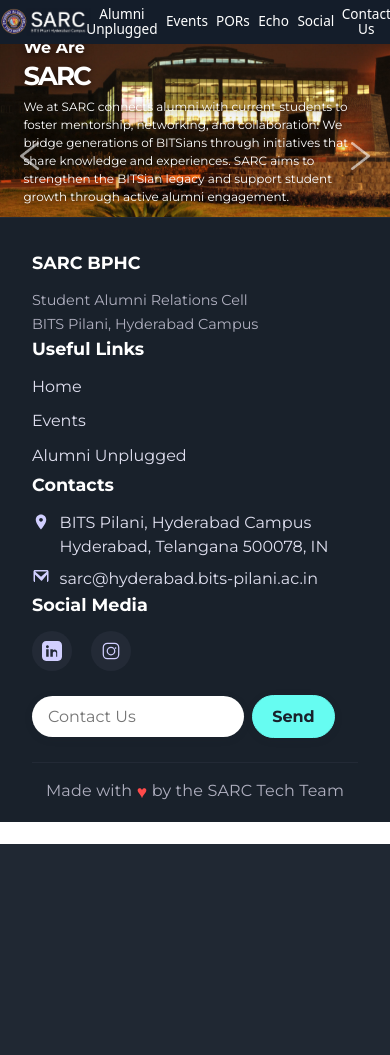
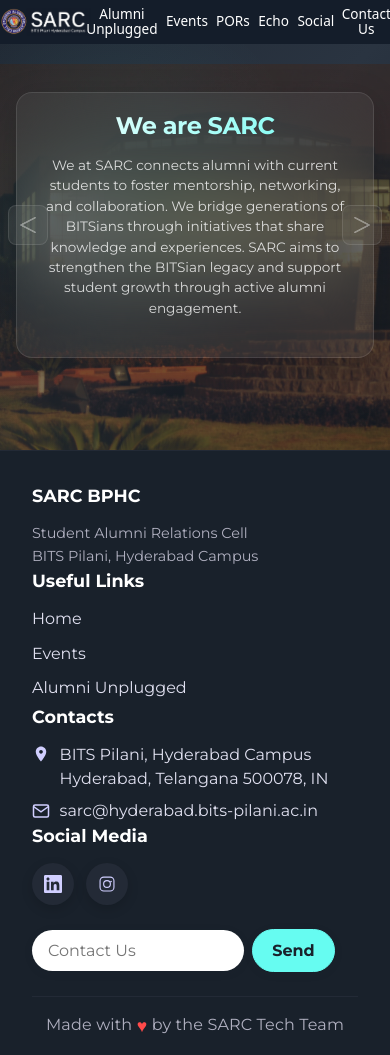
Before and after one commit to SARC-BPHC/SARC_Website, a React (Vite) app: page / in a window 390 px wide. Before the commit the page ends 844 px from the top, so only its background shows below. Built offline with nearby package versions, Linux system fonts and the light colour scheme.

Commit message:
feat: redesign carousel and add animated buttons for social media to the footer

```diff
--- a/src/components/Carousel.css
+++ b/src/components/Carousel.css
@@ -2,18 +2,18 @@
   width: 100vw;
   max-width: 100vw;
   min-width: 0;
-  height: 45vw;
-  min-height: 350px;
-  max-height: 628px;
+  height: 100vh;
+  min-height: 600px;
+  max-height: 800px;
   overflow: hidden;
   margin: 0;
   padding: 0;
   box-sizing: border-box;
   z-index: 1;
   font-family: 'Montserrat', sans-serif;
-  padding-top: 60px;
+  padding-top: 64px;
   position: relative;
-  background: #232A36;
+  background: linear-gradient(135deg, #202833 0%, #2a3441 50%, #1a222e 100%);
 }
 
 .carousel-image {
@@ -21,6 +21,8 @@
   height: 100%;
   object-fit: cover;
   display: block;
+  opacity: 0.4;
+  transition: opacity 0.6s ease;
 }
 
 .carousel-overlay {
@@ -31,287 +33,295 @@
   height: 100%;
   display: flex;
   align-items: center;
+  justify-content: center;
   pointer-events: none;
 }
 
-.carousel-overlay-spacer {
-  width: 84px;
-  flex-shrink: 0;
-}
-
-.carousel-overlay-content {
-  display: flex;
-  flex-direction: column;
-  align-items: flex-start;
-  justify-content: center;
-  pointer-events: none;
-  min-height: 320px;
-}
-
-/* Fade-in effect for all text/button elements */
-.carousel-pretext,
-.carousel-maintext,
-.carousel-subtext,
-.carousel-button {
-  opacity: 0;
-  transform: translateY(40px);
-  transition: opacity 800ms cubic-bezier(.4,0,.2,1), transform 300ms cubic-bezier(.4,0,.2,1);
+.carousel-overlay-gradient {
+  position: absolute;
+  top: 0;
+  left: 0;
+  width: 100%;
+  height: 100%;
+  background: radial-gradient(circle at 30% 40%, rgba(102, 252, 241, 0.08) 0%, transparent 50%);
   pointer-events: none;
 }
 
-.carousel-pretext.show,
-.carousel-maintext.show,
-.carousel-subtext.show,
-.carousel-button.show {
-  opacity: 1;
-  transform: translateY(0);
+.carousel-content-wrapper {
+  position: relative;
+  z-index: 2;
+  max-width: 1200px;
+  width: 100%;
+  padding: 0 2rem;
+  display: flex;
+  align-items: center;
+  justify-content: flex-start;
+}
+
+.carousel-content-card {
+  background: rgba(255, 255, 255, 0.05);
+  border-radius: 16px;
+  padding: 2.5rem;
+  max-width: 600px;
+  backdrop-filter: blur(40px);
+  border: 1px solid rgba(255, 255, 255, 0.1);
+  box-shadow: 0 8px 32px rgba(0, 0, 0, 0.2);
   pointer-events: auto;
 }
 
-.carousel-pretext {
-  font-family: 'Montserrat', sans-serif;
-  font-size: 40px;
-  font-weight: bold;
-  margin-bottom: 0.5rem;
-  max-width: 900px;
-  text-align: left;
-  color: white;
-  text-shadow: 0 2px 8px rgba(0,0,0,0.7);
-  min-height: 48px;
+/* Fade-in animations */
+.carousel-title,
+.carousel-description,
+.carousel-cta-button {
+  opacity: 0;
+  transform: translateY(30px);
+  transition: all 0.8s cubic-bezier(0.4, 0, 0.2, 1);
 }
 
-.carousel-maintext {
-  font-family: 'Montserrat', sans-serif;
-  font-size: 90px;
-  font-weight: bold;
-  margin-bottom: 1rem;
-  max-width: 900px;
-  text-align: left;
-  color: white;
-  text-shadow: 0 2px 8px rgba(0,0,0,0.7);
-  line-height: 1.05;
-  letter-spacing: -2px;
-  min-height: 100px;
+.carousel-title.show,
+.carousel-description.show,
+.carousel-cta-button.show {
+  opacity: 1;
+  transform: translateY(0);
 }
 
-.carousel-subtext {
-  font-family: 'Montserrat', sans-serif;
-  font-size: 20px;
-  font-weight: normal;
-  margin-bottom: 1.5rem;
-  max-width: 60vw;
-  text-align: left;
-  color: white;
-  text-shadow: 0 2px 8px rgba(0,0,0,0.7);
-  min-height: 32px;
+.carousel-title.show {
+  transition-delay: 0.1s;
 }
 
-.carousel-button-row {
-  min-height: 56px;
-  margin-top: 0.5rem;
+.carousel-description.show {
+  transition-delay: 0.2s;
+}
+
+.carousel-cta-button.show {
+  transition-delay: 0.3s;
+}
+
+.carousel-title {
+  font-size: clamp(2.5rem, 6vw, 4rem);
+  font-weight: 700;
+  margin: 0 0 1rem 0 !important;
+  background: linear-gradient(135deg, #ffffff 0%, #66FCF1 100%);
+  -webkit-background-clip: text;
+  -webkit-text-fill-color: transparent;
+  background-clip: text;
+  line-height: 1.1;
+  letter-spacing: -0.02em;
+}
+
+.carousel-description {
+  font-size: 1.1rem;
+  line-height: 1.6;
+  color: rgba(255, 255, 255, 0.8);
+  margin: 0 0 2rem 0;
+  max-width: 500px;
+}
+
+.carousel-action-section {
   display: flex;
   align-items: center;
+  gap: 1rem;
 }
 
-.carousel-button {
-  background: #141D2A;
-  color: #fff;
-  border: 1.5px solid #141D2A;
-  border-radius: 2rem;
-  padding: 0.8rem 2.2rem;
-  font-size: 1.2rem;
-  font-weight: 600;
+.carousel-cta-button {
+  display: inline-flex;
+  align-items: center;
+  gap: 0.5rem;
+  background: rgba(102, 252, 241, 0.1);
+  color: #66FCF1;
+  border: 1px solid rgba(102, 252, 241, 0.3);
+  border-radius: 8px;
+  padding: 0.8rem 1.5rem;
+  font-size: 0.9rem;
+  font-weight: 500;
   cursor: pointer;
-  box-shadow: 0 2px 8px rgba(0,0,0,0.2);
-  transition: opacity 300ms cubic-bezier(.4,0,.2,1), transform 300ms cubic-bezier(.4,0,.2,1), background 0.2s, color 0.2s;
-  opacity: 0;
-  transform: translateY(40px);
-  pointer-events: none;
-}
-.carousel-button.show {
-  opacity: 1;
-  transform: translateY(0);
+  transition: all 0.3s cubic-bezier(0.4, 0, 0.2, 1);
+  backdrop-filter: blur(10px);
+  text-decoration: none;
   pointer-events: auto;
 }
-.carousel-button:disabled {
-  cursor: default;
-  opacity: 0.7;
+
+.carousel-cta-button:hover {
+  background: rgba(102, 252, 241, 0.15);
+  border-color: rgba(102, 252, 241, 0.5);
+  transform: translateY(-1px);
 }
 
+.carousel-cta-button:disabled {
+  opacity: 0.7;
+  cursor: default;
+  transform: none;
+}
+
+.carousel-cta-button svg {
+  transition: transform 0.3s ease;
+}
+
+.carousel-cta-button:hover svg {
+  transform: translateX(2px);
+}
+
+/* Navigation buttons */
 .carousel-nav {
   position: absolute;
   top: 50%;
   transform: translateY(-50%);
-  background: transparent;
-  border: none;
-  padding: 0;
+  background: rgba(255, 255, 255, 0.08);
+  border: 1px solid rgba(255, 255, 255, 0.15);
+  border-radius: 8px;
+  padding: 0.75rem;
   cursor: pointer;
-  z-index: 2;
-  width: 60px;
-  height: 60px;
+  z-index: 3;
+  width: 48px;
+  height: 48px;
+  display: flex;
+  align-items: center;
+  justify-content: center;
+  backdrop-filter: blur(20px);
+  transition: all 0.2s ease;
+  opacity: 0.7;
+}
+
+.carousel-nav:hover {
+  background: rgba(255, 255, 255, 0.12);
+  border-color: rgba(255, 255, 255, 0.25);
+  opacity: 1;
 }
 
 .carousel-nav-left {
-  left: 24px;
+  left: 2rem;
 }
 
 .carousel-nav-right {
-  right: 24px;
+  right: 2rem;
 }
 
 .carousel-nav-img {
-  width: 100%;
-  height: 100%;
-  object-fit: contain;
-  filter: drop-shadow(0 2px 8px rgba(0,0,0,0.5));
+  width: 18px;
+  height: 18px;
+  filter: brightness(0) invert(1);
+  opacity: 0.9;
+  transition: opacity 0.3s ease;
 }
 
-.carousel-button:hover,
-.carousel-button:active {
-  background: #19212B;
-  color: #fff;
-  border: 1.5px solid #66FCF1;
+.carousel-nav:hover .carousel-nav-img {
+  opacity: 1;
 }
 
-/* --- Responsive Styles for 1100px --- */
-@media (max-width: 1100px) {
+/* Responsive Styles */
+@media (max-width: 1024px) {
   .carousel-root {
-    height: 52vw;
-    min-height: 280px;
-    max-height: 520px;
-    padding-top: 0px;
+    min-height: 500px;
+    max-height: 600px;
   }
-  .carousel-overlay-spacer {
-    width: 48px;
+
+  .carousel-content-card {
+    padding: 2rem;
+    max-width: 500px;
   }
-  .carousel-pretext {
-    font-size: 32px;
-    min-height: 36px;
+
+  .carousel-title {
+    font-size: clamp(2rem, 5vw, 3rem);
+    margin-bottom: 1.2rem;
   }
-  .carousel-maintext {
-    font-size: 64px;
-    min-height: 72px;
-  }
-  .carousel-subtext {
-    font-size: 18px;
-    min-height: 20px;
-    max-width: 80vw;
-  }
-  .carousel-button {
-    font-size: 1.05rem;
-    padding: 0.7rem 1.7rem;
-  }
-  .carousel-nav {
-    width: 50px;
-    height: 50px;
-  }
-  .carousel-nav-left {
-    left: 16px;
-  }
-  .carousel-nav-right {
-    right: 16px;
-  }
-  .carousel-overlay-content {
-    min-height: 140px;
+
+  .carousel-description {
+    font-size: 1rem;
   }
 }
 
-/* --- Mobile Responsive Styles --- */
-@media (max-width: 900px) {
+@media (max-width: 768px) {
   .carousel-root {
-    height: 60vw;
-    min-height: 220px;
-    max-height: 400px;
-    padding-top: 32px;
+    min-height: 400px;
+    max-height: 500px;
+    padding-top: 64px;
   }
-  .carousel-overlay-spacer {
-    width: 24px;
+
+  .carousel-content-wrapper {
+    padding: 0 1rem;
+    justify-content: center;
   }
-  .carousel-pretext {
-    font-size: 24px;
-    min-height: 28px;
+
+  .carousel-content-card {
+    padding: 1.5rem;
+    max-width: 90vw;
+    text-align: center;
   }
-  .carousel-maintext {
-    font-size: 48px;
-    min-height: 54px;
+
+  .carousel-title {
+    font-size: clamp(1.8rem, 4vw, 2.5rem);
+    margin-bottom: 1.2rem;
   }
-  .carousel-subtext {
-    font-size: 16px;
-    min-height: 22px;
-    max-width: 90vw;
+
+  .carousel-description {
+    font-size: 0.9rem;
+    margin-bottom: 1.5rem;
   }
-  .carousel-button {
-    font-size: 1rem;
-    padding: 0.6rem 1.5rem;
+
+
+  .carousel-cta-button {
+    padding: 0.7rem 1.3rem;
+    font-size: 0.85rem;
   }
+
+  .carousel-nav {
+    width: 44px;
+    height: 44px;
+    padding: 0.6rem;
+  }
+
+  .carousel-nav-left {
+    left: 1rem;
+  }
+
+  .carousel-nav-right {
+    right: 1rem;
+  }
+
+  .carousel-nav-img {
+    width: 16px;
+    height: 16px;
+  }
+}
+
+@media (max-width: 480px) {
+  .carousel-root {
+    min-height: 350px;
+    max-height: 450px;
+  }
+
+  .carousel-content-card {
+    padding: 1.2rem;
+  }
+
+  .carousel-title {
+    font-size: clamp(1.5rem, 8vw, 2rem);
+    margin-bottom: 1.2rem;
+  }
+
+  .carousel-description {
+    font-size: 0.85rem;
+    line-height: 1.5;
+    margin-bottom: 1.2rem;
+  }
+
+
+  .carousel-cta-button {
+    padding: 0.6rem 1rem;
+    font-size: 0.8rem;
+  }
+
   .carousel-nav {
     width: 40px;
     height: 40px;
+    padding: 0.5rem;
   }
+
   .carousel-nav-left {
-    left: 8px;
+    left: 0.5rem;
   }
+
   .carousel-nav-right {
-    right: 8px;
-  }
-  .carousel-overlay-content {
-    min-height: 100px;
+    right: 0.5rem;
   }
 }
-
-@media (max-width: 600px) {
-  .carousel-root {
-    height: 50vw;
-    min-height: 160px;
-    max-height: 260px;
-    padding-top: 0px;
-  }
-  .carousel-overlay {
-    align-items: flex-end;
-    padding-bottom: 0vw;
-  }
-  .carousel-overlay-spacer {
-    display: none;
-  }
-  .carousel-overlay-content {
-    padding: 0 10vw 0 6vw;
-    min-height: 70px;
-  }
-  .carousel-pretext {
-    font-size: 16px;
-    min-height: 18px;
-    margin-bottom: 0.2rem;
-  }
-  .carousel-maintext {
-    font-size: 26px;
-    min-height: 28px;
-    margin-bottom: 0.4rem;
-  }
-  .carousel-subtext {
-    font-size: 12px;
-    min-height: 16px;
-    margin-bottom: 0.7rem;
-    max-width: 98vw;
-  }
-  .carousel-button-row {
-    min-height: 36px;
-    margin-top: 0.2rem;
-  }
-  .carousel-button {
-    font-size: 0.85rem;
-    padding: 0.4rem 1.1rem;
-  }
-  .carousel-nav {
-    width: 28px;
-    height: 28px;
-    top: unset;
-    bottom: 12vw;
-    transform: none;
-  }
-  .carousel-nav-left {
-    left: 4vw;
-  }
-  .carousel-nav-right {
-    right: 4vw;
-  }
-}
--- a/src/components/Carousel.jsx
+++ b/src/components/Carousel.jsx
@@ -13,7 +13,7 @@
   {
     image: img1,
     pretext: "We Are",
-    text: "SARC",
+    text: "We are SARC",
     subtext: "We at SARC connects alumni with current students to foster mentorship, networking, and collaboration. We bridge generations of BITSians through initiatives that share knowledge and experiences. SARC aims to strengthen the BITSian legacy and support student growth through active alumni engagement.",
     button: "Light"
   },
@@ -112,28 +112,33 @@
         className="carousel-image"
       />
       <div className="carousel-overlay">
-        <div className="carousel-overlay-spacer"></div>
-        <div className="carousel-overlay-content" key={animationKey}>
-          <div className={`carousel-pretext${show ? ' show' : ''}`}>
-            {slides[current].pretext}
-          </div>
-          <div className={`carousel-maintext${show ? ' show' : ''}`}>
+        <div className="carousel-overlay-gradient"></div>
+        <div className="carousel-content-wrapper">
+          <div className="carousel-content-card" key={animationKey}>
+
+            <h1 className={`carousel-title${show ? ' show' : ''}`}>
               {slides[current].text}
-          </div>
-          <div className={`carousel-subtext${show ? ' show' : ''}`}>
+            </h1>
+
+            <p className={`carousel-description${show ? ' show' : ''}`}>
               {slides[current].subtext}
-          </div>
+            </p>
+
             {current !== 0 && (
-            <div className="carousel-button-row">
+              <div className="carousel-action-section">
                 <button
-                className={`carousel-button${show ? ' show' : ''}`}
+                  className={`carousel-cta-button${show ? ' show' : ''}`}
                   onClick={handleButtonClick}
                   disabled={!show}
                 >
-                {slides[current].button}
+                  <span>{slides[current].button}</span>
+                  <svg width="16" height="16" viewBox="0 0 24 24" fill="none" stroke="currentColor" strokeWidth="2">
+                    <path d="M5 12h14M12 5l7 7-7 7"/>
+                  </svg>
                 </button>
               </div>
             )}
+          </div>
         </div>
       </div>
 
--- a/src/components/Footer.css
+++ b/src/components/Footer.css
@@ -42,6 +42,117 @@
 .footer-social:hover {
   border: 2px solid #66FCF1;
   box-shadow: 0 0 0 2px #66FCF133;
+}
+
+.animated-social-buttons {
+  display: flex;
+  list-style: none;
+  padding: 0;
+  margin: 0 0 1.5rem 0;
+  gap: 12px;
+}
+
+.animated-social-buttons li {
+  position: relative;
+  width: 42px;
+  height: 42px;
+  background: #232A36;
+  box-shadow: 0 4px 12px rgba(0, 0, 0, 0.15);
+  border-radius: 42px;
+  cursor: pointer;
+  display: flex;
+  justify-content: center;
+  align-items: center;
+  transition: 0.5s;
+}
+
+.animated-social-buttons li::before {
+  content: "";
+  position: absolute;
+  inset: 0;
+  border-radius: 42px;
+  background: linear-gradient(45deg, var(--i), var(--j));
+  opacity: 0;
+  transition: 0.5s;
+}
+
+.animated-social-buttons li::after {
+  content: "";
+  position: absolute;
+  top: 6px;
+  width: 100%;
+  height: 100%;
+  border-radius: 42px;
+  background: linear-gradient(45deg, var(--i), var(--j));
+  transition: 0.5s;
+  filter: blur(10px);
+  z-index: -1;
+  opacity: 0;
+}
+
+.animated-social-buttons li:hover {
+  width: 120px;
+  box-shadow: 0 4px 12px rgba(0, 0, 0, 0);
+}
+
+.animated-social-buttons li:hover::before {
+  opacity: 1;
+}
+
+.animated-social-buttons li:hover::after {
+  opacity: 0.4;
+}
+
+.animated-social-link {
+  position: relative;
+  width: 100%;
+  height: 100%;
+  display: flex;
+  justify-content: center;
+  align-items: center;
+  text-decoration: none;
+}
+
+.animated-social-buttons li .social-icon {
+  position: absolute;
+  color: #d1cfff;
+  font-size: 1.2em;
+  transition: 0.5s;
+  transition-delay: 0.25s;
+  display: flex;
+  align-items: center;
+  justify-content: center;
+  width: 100%;
+  height: 100%;
+}
+
+.animated-social-buttons li:hover .social-icon {
+  transform: scale(0);
+  color: #fff;
+  transition-delay: 0s;
+}
+
+.animated-social-buttons li .social-icon svg {
+  width: 18px;
+  height: 18px;
+  display: block;
+}
+
+.animated-social-buttons li .social-title {
+  position: absolute;
+  color: #fff;
+  font-size: 0.8em;
+  letter-spacing: 0.05em;
+  text-transform: uppercase;
+  transform: scale(0);
+  transition: 0.5s;
+  transition-delay: 0s;
+  font-weight: 600;
+}
+
+.animated-social-buttons li:hover .social-title {
+  transform: scale(1);
+  transition-delay: 0.25s;
 }
 .footer-main {
   background: #19212B;
--- a/src/components/Footer.jsx
+++ b/src/components/Footer.jsx
@@ -84,8 +84,8 @@
               </a>
             </div>
             <div style={{ display: 'flex', alignItems: 'center', gap: '0.6rem' }}>
-              <span>
-                <svg width="18" height="18" fill="#d1cfff" viewBox="0 0 24 24"><path d="M20 4H4c-1.1 0-2 .9-2 2v12c0 1.1.9 2 2 2h16c1.1 0 2-.9 2-2V6c0-1.1-.9-2-2-2zm0 2v.01L12 13 4 6.01V6h16zM4 20v-9.99l7.99 7.99c.39.39 1.02.39 1.41 0L20 10.01V20H4z" /></svg>
+              <span style={{ display: 'flex', alignItems: 'center' }}>
+                <svg width="18" height="18" fill="#d1cfff" viewBox="0 0 24 24"><path d="M4 4h16c1.1 0 2 .9 2 2v12c0 1.1-.9 2-2 2H4c-1.1 0-2-.9-2-2V6c0-1.1.9-2 2-2z" stroke="#d1cfff" strokeWidth="2" fill="none"/><polyline points="22,6 12,13 2,6" stroke="#d1cfff" strokeWidth="2" fill="none"/></svg>
               </span>
               <a href="mailto:sarc@hyderabad.bits-pilani.ac.in">
                 <span style={{ fontSize: '1rem', color: '#e0e0f0' }}>
@@ -97,24 +97,48 @@
 
           <div>
             <div className="footer-section-title">Social Media</div>
-            <div className="footer-social-row">
+            <ul className="animated-social-buttons">
+              <li
+                style={{
+                  '--i': '#0077B5',
+                  '--j': '#005885'
+                }}
+              >
                 <a
                   href="https://in.linkedin.com/company/sarcbphc"
                   target="_blank"
                   rel="noopener noreferrer"
-                className="footer-social"
+                  className="animated-social-link"
                 >
-                <svg width="20" height="20" fill="#d1cfff" viewBox="0 0 24 24"><path d="M19 0h-14c-2.76 0-5 2.24-5 5v14c0 2.76 2.24 5 5 5h14c2.76 0 5-2.24 5-5v-14c0-2.76-2.24-5-5-5zm-11 19h-3v-9h3v9zm-1.5-10.28c-.97 0-1.75-.79-1.75-1.75s.78-1.75 1.75-1.75 1.75.78 1.75 1.75-.78 1.75-1.75 1.75zm13.5 10.28h-3v-4.5c0-1.1-.9-2-2-2s-2 .9-2 2v4.5h-3v-9h3v1.17c.59-.53 1.36-.92 2.22-.92 1.66 0 3 1.34 3 3v5.75z" /></svg>
+                  <span className="social-icon">
+                    <svg width="24" height="24" fill="currentColor" viewBox="0 0 24 24">
+                      <path d="M20.447 20.452h-3.554v-5.569c0-1.328-.027-3.037-1.852-3.037-1.853 0-2.136 1.445-2.136 2.939v5.667H9.351V9h3.414v1.561h.046c.477-.9 1.637-1.85 3.37-1.85 3.601 0 4.267 2.37 4.267 5.455v6.286zM5.337 7.433c-1.144 0-2.063-.926-2.063-2.065 0-1.138.92-2.063 2.063-2.063 1.14 0 2.064.925 2.064 2.063 0 1.139-.925 2.065-2.064 2.065zm1.782 13.019H3.555V9h3.564v11.452zM22.225 0H1.771C.792 0 0 .774 0 1.729v20.542C0 23.227.792 24 1.771 24h20.451C23.2 24 24 23.227 24 22.271V1.729C24 .774 23.2 0 22.222 0h.003z"/>
+                    </svg>
+                  </span>
+                  <span className="social-title">LinkedIn</span>
                 </a>
+              </li>
+              <li
+                style={{
+                  '--i': '#E4405F',
+                  '--j': '#833AB4'
+                }}
+              >
                 <a
                   href="https://www.instagram.com/sarc.bphc/"
                   target="_blank"
                   rel="noopener noreferrer"
-                className="footer-social"
+                  className="animated-social-link"
                 >
-                <svg width="20" height="20" fill="#d1cfff" viewBox="0 0 24 24"><path d="M7.75 2h8.5A5.75 5.75 0 0 1 22 7.75v8.5A5.75 5.75 0 0 1 16.25 22h-8.5A5.75 5.75 0 0 1 2 16.25v-8.5A5.75 5.75 0 0 1 7.75 2zm0 1.5A4.25 4.25 0 0 0 3.5 7.75v8.5A4.25 4.25 0 0 0 7.75 20.5h8.5A4.25 4.25 0 0 0 20.5 16.25v-8.5A4.25 4.25 0 0 0 16.25 3.5h-8.5zm4.25 3.25A5.25 5.25 0 1 1 6.75 12 5.25 5.25 0 0 1 12 6.75zm0 1.5A3.75 3.75 0 1 0 15.75 12 3.75 3.75 0 0 0 12 8.25zm5.5-.75a1 1 0 1 1-1 1 1 1 0 0 1 1-1z" /></svg>
+                  <span className="social-icon">
+                    <svg width="24" height="24" fill="currentColor" viewBox="0 0 24 24">
+                      <path d="M7.75 2h8.5A5.75 5.75 0 0 1 22 7.75v8.5A5.75 5.75 0 0 1 16.25 22h-8.5A5.75 5.75 0 0 1 2 16.25v-8.5A5.75 5.75 0 0 1 7.75 2zm0 1.5A4.25 4.25 0 0 0 3.5 7.75v8.5A4.25 4.25 0 0 0 7.75 20.5h8.5A4.25 4.25 0 0 0 20.5 16.25v-8.5A4.25 4.25 0 0 0 16.25 3.5h-8.5zm4.25 3.25A5.25 5.25 0 1 1 6.75 12 5.25 5.25 0 0 1 12 6.75zm0 1.5A3.75 3.75 0 1 0 15.75 12 3.75 3.75 0 0 0 12 8.25zm5.5-.75a1 1 0 1 1-1 1 1 1 0 0 1 1-1z"/>
+                    </svg>
+                  </span>
+                  <span className="social-title">Instagram</span>
                 </a>
-            </div>
+              </li>
+            </ul>
             <div className="footer-message-row">
               <input
                 type="text"
```
Lines whose indentation alone changed are shown as unchanged.
